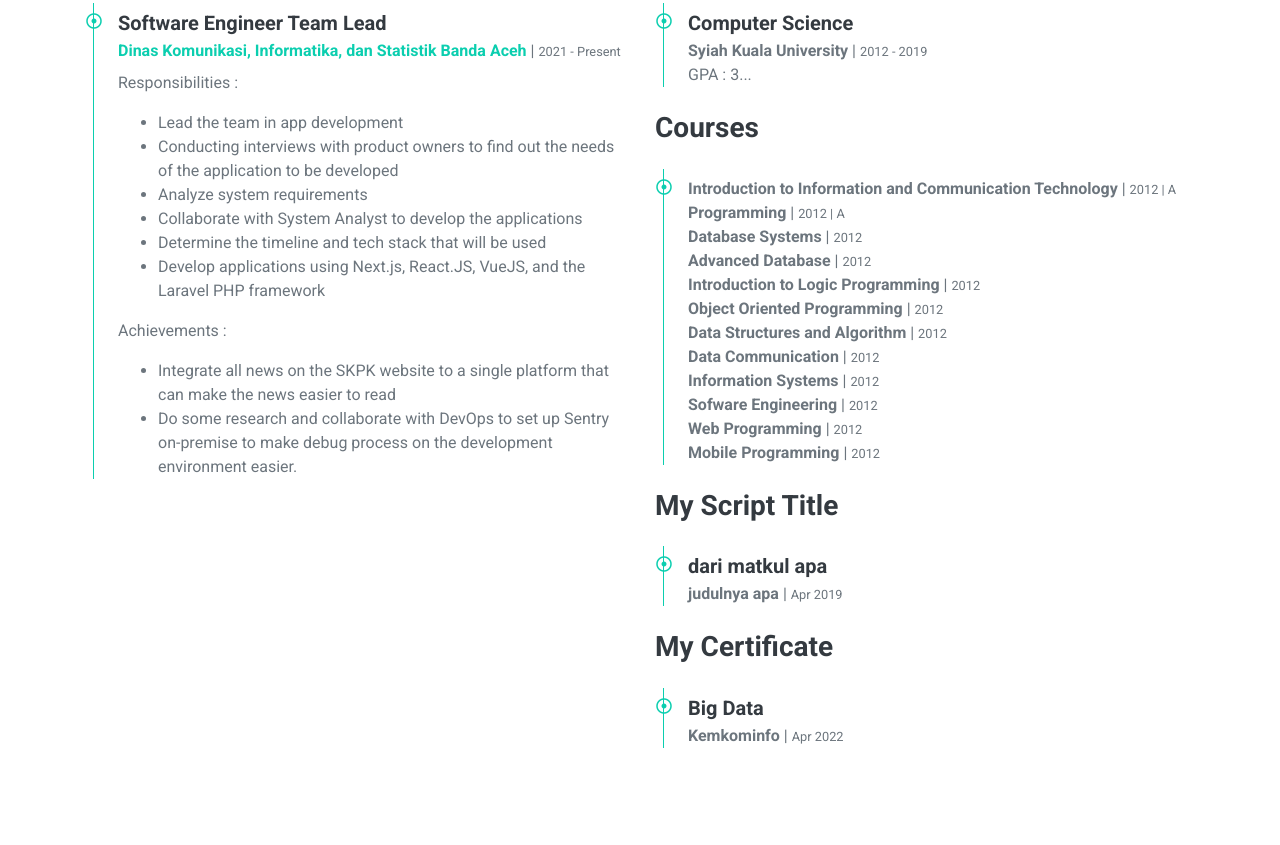
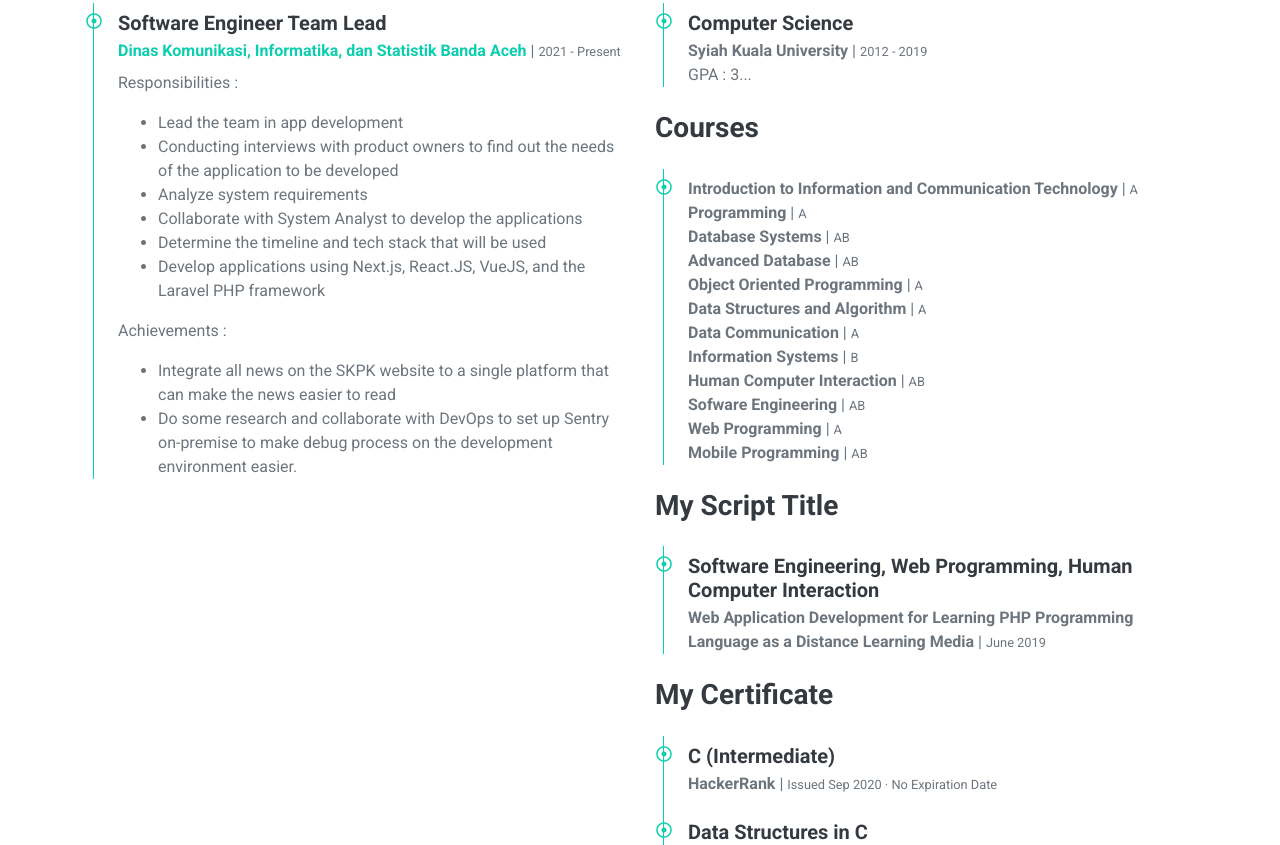
Before and after one commit to maulidannashuha/maulidannashuha.github.io, a plain HTML site: page index.html in a window 1280 px wide. Shown: the part 1955-2800 px from the top of the page. Drawn offline with nearby package versions, Linux system fonts and the light colour scheme.

Commit message:
Add | Certificate

```diff
--- a/index.html
+++ b/index.html
@@ -184,18 +184,18 @@
                         <i class="far fa-dot-circle text-primary position-absolute" style="top: 2px; left: -32px;"></i>
                         <!--<h5 class="font-weight-bold mb-1">Computer Science</h5>-->
                         <p class="mb-2">
-                                <strong>Introduction to Information and Communication Technology</strong> | <small>2012 | A</small><br>
-                                <strong>Programming</strong> | <small>2012 | A</small><br>
-                                <strong>Database Systems</strong> | <small>2012</small><br>
-                                <strong>Advanced Database</strong> | <small>2012</small><br>
-                                <strong>Introduction to Logic Programming</strong> | <small>2012</small><br>
-                                <strong>Object Oriented Programming</strong> | <small>2012</small><br>
-                                <strong>Data Structures and Algorithm</strong> | <small>2012</small><br>
-                                <strong>Data Communication</strong> | <small>2012</small><br>
-                                <strong>Information Systems</strong> | <small>2012</small><br>
-                                <strong>Sofware Engineering</strong> | <small>2012</small><br>
-                                <strong>Web Programming</strong> | <small>2012</small><br>
-                                <strong>Mobile Programming</strong> | <small>2012</small><br>
+                            <strong>Introduction to Information and Communication Technology</strong> | <small>A</small><br>
+                            <strong>Programming</strong> | <small>A</small><br>
+                            <strong>Database Systems</strong> | <small>AB</small><br>
+                            <strong>Advanced Database</strong> | <small>AB</small><br>
+                            <strong>Object Oriented Programming</strong> | <small>A</small><br>
+                            <strong>Data Structures and Algorithm</strong> | <small>A</small><br>
+                            <strong>Data Communication</strong> | <small>A</small><br>
+                            <strong>Information Systems</strong> | <small>B</small><br>
+                            <strong>Human Computer Interaction</strong> | <small>AB</small><br>
+                            <strong>Sofware Engineering</strong> | <small>AB</small><br>
+                            <strong>Web Programming</strong> | <small>A</small><br>
+                            <strong>Mobile Programming</strong> | <small>AB</small><br>
                         </p>
                     </div>
                 </div>
@@ -203,9 +203,9 @@
                 <div class="border-left border-primary pt-2 pl-4 ml-2">
                     <div class="position-relative mb-4">
                         <i class="far fa-dot-circle text-primary position-absolute" style="top: 2px; left: -32px;"></i>
-                            <h5 class="font-weight-bold mb-1">dari matkul apa</h5>
+                        <h5 class="font-weight-bold mb-1">Software Engineering, Web Programming, Human Computer Interaction</h5>
                         <p class="mb-2">
-                                <strong>judulnya apa</strong> | <small>Apr 2019</small><br>
+                            <strong>Web Application Development for Learning PHP Programming Language as a Distance Learning Media</strong> | <small>June 2019</small><br>
                         </p>
                     </div>
                 </div>
@@ -213,11 +213,25 @@
                 <div class="border-left border-primary pt-2 pl-4 ml-2">
                     <div class="position-relative mb-4">
                         <i class="far fa-dot-circle text-primary position-absolute" style="top: 2px; left: -32px;"></i>
-                            <h5 class="font-weight-bold mb-1">Big Data</h5>
+                        <h5 class="font-weight-bold mb-1">C (Intermediate)</h5>
                         <p class="mb-2">
-                                <strong>Kemkominfo</strong> | <small>Apr 2022</small><br>
+                            <strong>HackerRank</strong> | <small>Issued Sep 2020 · No Expiration Date</small><br>
                         </p>
                     </div>
+                    <div class="position-relative mb-4">
+                        <i class="far fa-dot-circle text-primary position-absolute" style="top: 2px; left: -32px;"></i>
+                        <h5 class="font-weight-bold mb-1">Data Structures in C</h5>
+                        <p class="mb-2">
+                            <strong>Great Learning</strong> | <small>Issued Nov 2020 · No Expiration Date</small><br>
+                        </p>
+                    </div>
+                </div>
+                <div class="position-relative mb-4">
+                    <i class="far fa-dot-circle text-primary position-absolute" style="top: 2px; left: -32px;"></i>
+                    <h5 class="font-weight-bold mb-1">Cloud Practitioner Essentials (Belajar Dasar AWS Cloud)</h5>
+                    <p class="mb-2">
+                        <strong>Dicoding Indonesia</strong> | <small>Issued Nov 2022 · Expires Nov 2025</small><br>
+                    </p>
                 </div>
             </div>
         </div>
```
Lines whose indentation alone changed are shown as unchanged.
